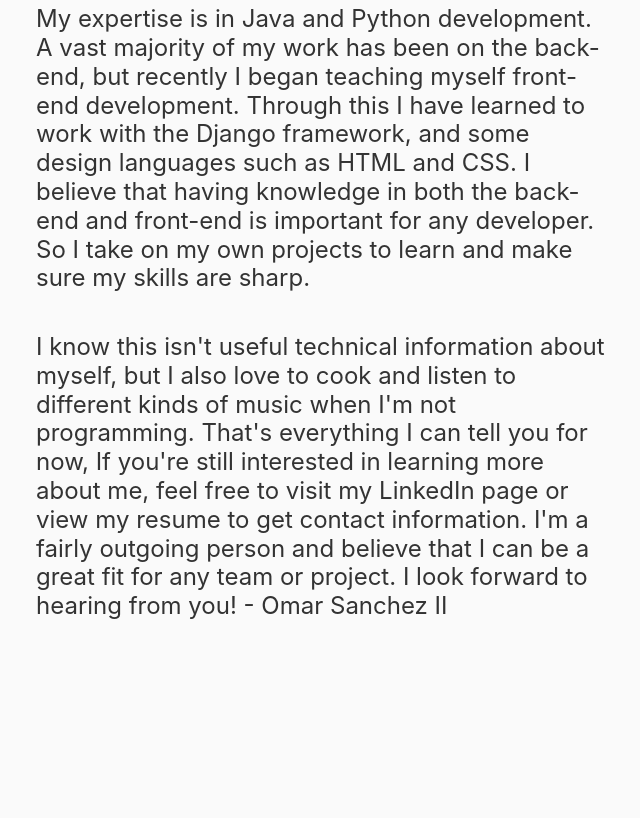
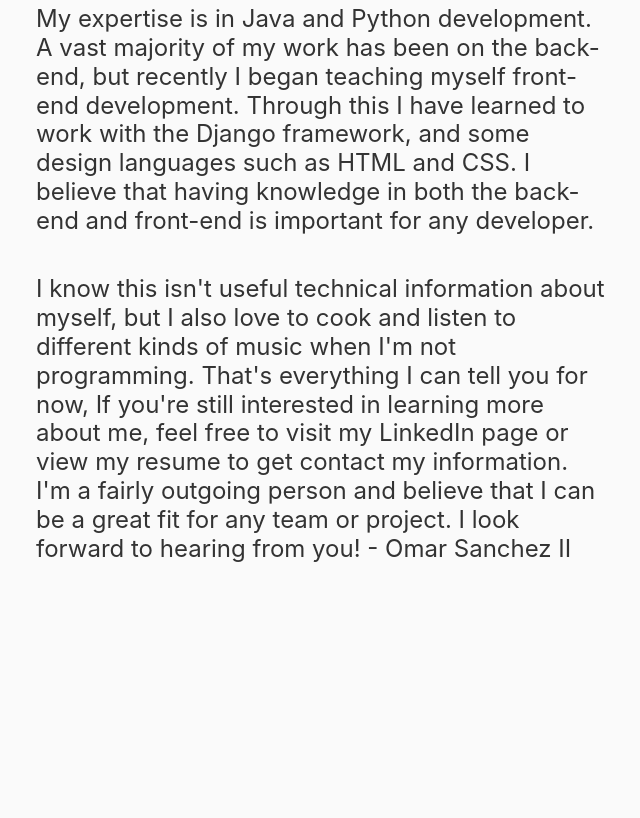
Before and after one commit to Osanchez/PortfolioWebsite, a Django app: page /about/ in a window 1280 px wide. Shown: the part 1489-2307 px from the top of the page, without its empty margins (619-1259 px from the left). After the commit the page ends 2051 px from the top, so only its background shows below. Run offline with Django 3.2, Linux system fonts and the light colour scheme; parts of the project's set-up code (start-up, migrations or seed data) failed here and were passed over; some libraries are stand-ins or nearby versions.

Commit message:
updated about me

```diff
--- a/blog/templates/blog/about.html
+++ b/blog/templates/blog/about.html
@@ -91,15 +91,14 @@
                                 back-end, but recently I began teaching myself front-end development.
                                 Through this I have learned to work with the Django framework, and some design languages such as
                                 HTML and CSS. I believe that having knowledge in both the back-end and front-end is important
-                                for any developer. So I take on my own projects to learn and make sure my skills are sharp.
-
+                                for any developer.
                             </p>
 
                             <p class="wow fadeInLeft" data-wow-duration="1s">
                                 I know this isn't useful technical information about myself, but I also love to cook and listen
                                 to different kinds of music when I'm not programming. That's everything I can tell you for now, If you're
                                 still interested in learning more about me, feel free to visit my LinkedIn page or view my resume to
-                                get contact information. I'm a fairly outgoing person and believe that
+                                get contact my information. I'm a fairly outgoing person and believe that
                                 I can be a great fit for any team or project. I look forward to hearing from you!
 
                                 - Omar Sanchez II
```
